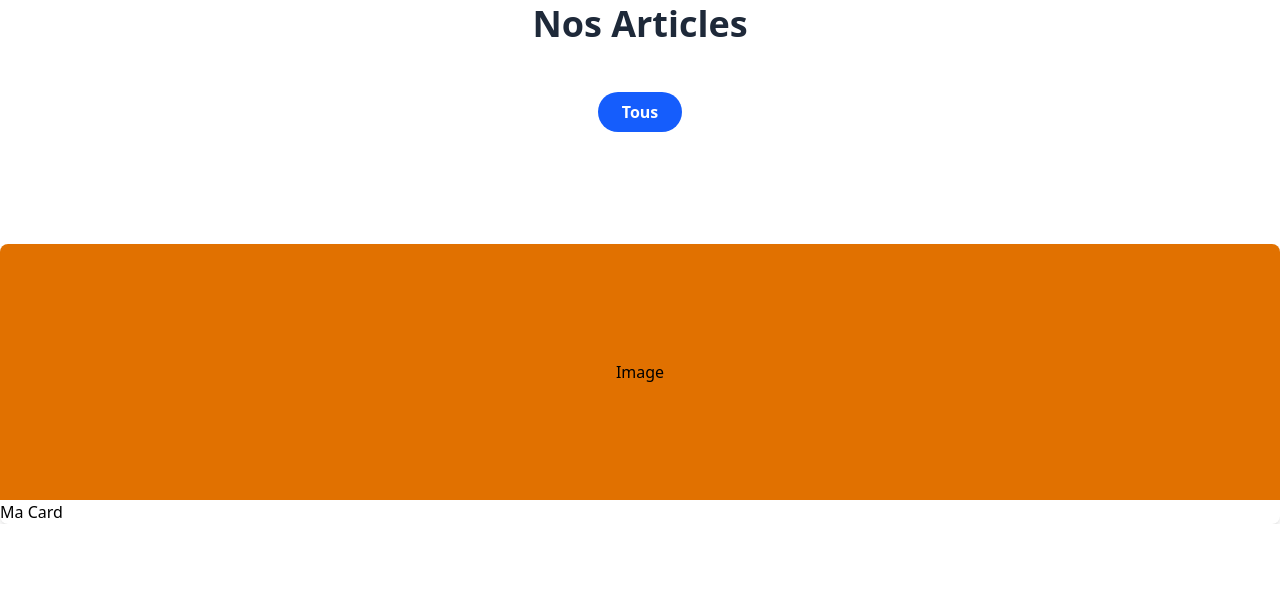
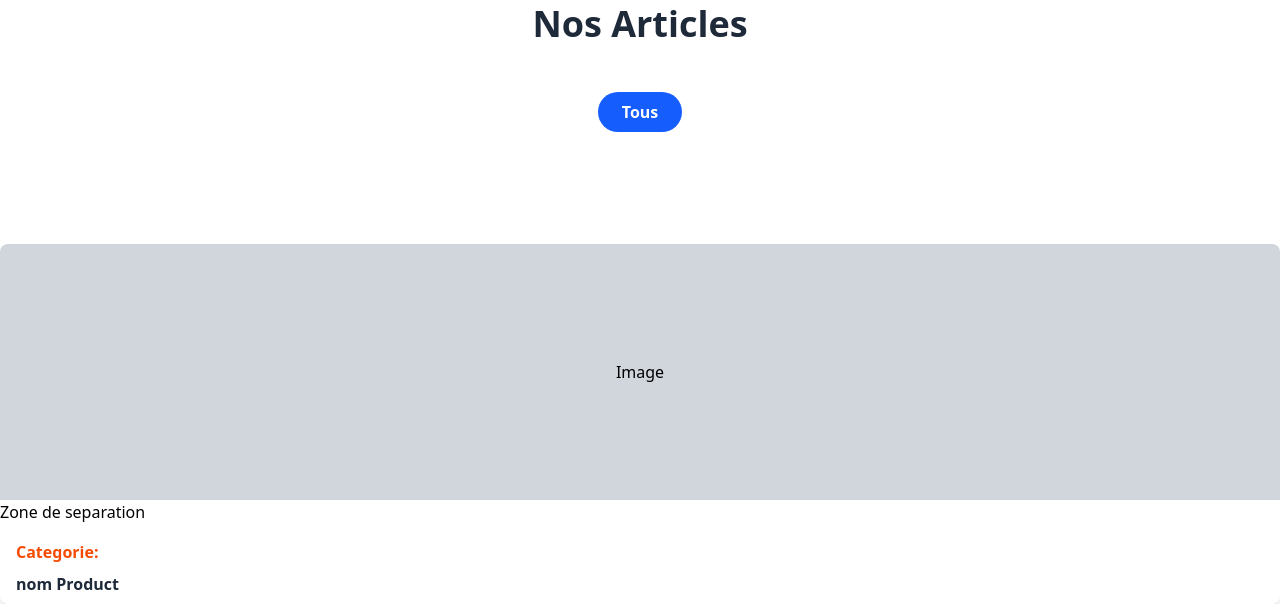
Before and after one commit to Franck6ix/Boutique_Mobile, a Laravel app: page / in a window 1280 px wide. Shown: the part 524-1128 px from the top of the page. Before the commit the page ends 1048 px from the top, so only its background shows below. Run offline with Laravel 12, Linux system fonts and the light colour scheme; data that the repository does not hold is empty; some web fonts are replaced.

Commit message:
ajout des grilles

```diff
--- a/resources/views/components/card-product.blade.php
+++ b/resources/views/components/card-product.blade.php
@@ -1,15 +1,32 @@
 
 <!--CARD PRODUIT-->
 
-<div class="bg-white rounded-lg shadow-md overflow-hidden hover:shadow-2xl transition ">
+<div class="bg-white rounded-lg shadow-md overflow-hidden hover:shadow-xl transition ">
 
-        <div class="bg-amber-600 h-64 flex items-center justify-center">
-        <img>
+
+
+        <div class="bg-gray-300 h-64 flex items-center justify-center">
+
                 Image
         </div>
 
 
-        Ma Card
+        Zone de separation
+
+        <div class=" text-black h-20 p-4 ">
 
 
+
+                <span class="text-xm text-orange-600 font-bold">Categorie:</span>
+                <h3 class="lg font-bold mt-2 mb-2 text-gray-800">nom Product</h3>
+                <p class="text-xm text-gray-600 mb-4 ">Article de type Prenium</p>
+
+                <div class="flex items-center justify-between">
+                        <span class="text-2xl font-bold text-blue-600">Prix</span>
+                        <button class="bg-blue-600 text-white px-4 py-2 rounded-lg hover:bg-blue-700 transition-colors">Ajouter</button>
+                </div>
+
+
+        </div>
+
 </div>
```
